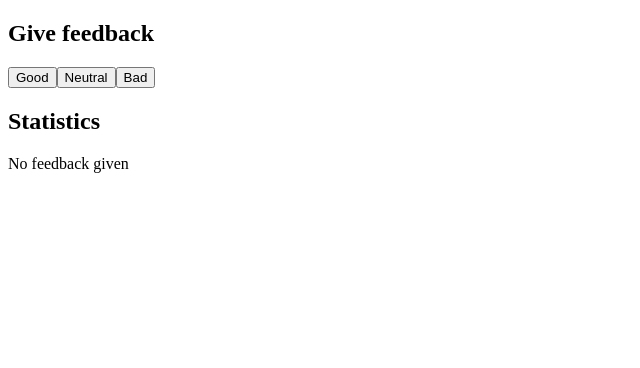
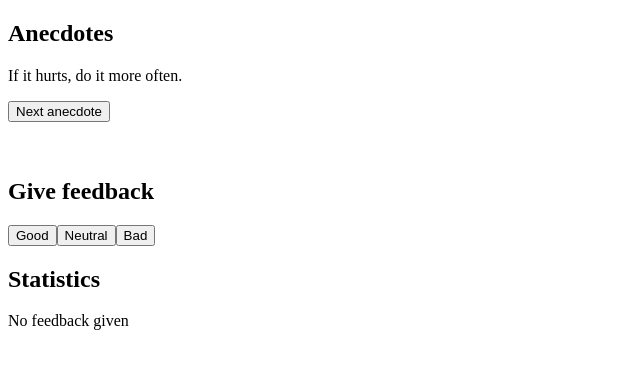
Before and after one commit to AngelGabriel-ManzanoContreras/fullstackopen, a React (Vite) app in the folder part1/introdemo/: page / in a window 1280 px wide. Shown: the top 368 px of the page, without its empty margins (0-640 px from the left). Built offline with nearby package versions, Linux system fonts and the light colour scheme; the HTML template or start-up script is replaced by a standard one.

Commit message:
Activity 1.12 done ig

```diff
--- a/part1/introdemo/src/App.jsx
+++ b/part1/introdemo/src/App.jsx
@@ -44,17 +44,61 @@
   )
 }
 
+
+
+const anecdotes = [
+  'If it hurts, do it more often.',
+  'Adding manpower to a late software project makes it later!',
+  'The first 90 percent of the code accounts for the first 90 percent of the development time...The remaining 10 percent of the code accounts for the other 90 percent of the development time.',
+  'Any fool can write code that a computer can understand. Good programmers write code that humans can understand.',
+  'Premature optimization is the root of all evil.',
+  'Debugging is twice as hard as writing the code in the first place. Therefore, if you write the code as cleverly as possible, you are, by definition, not smart enough to debug it.',
+  'Programming without an extremely heavy use of console.log is same as if a doctor would refuse to use x-rays or blood tests when diagnosing patients.',
+  'The only way to go fast, is to go well.'
+]
+
+const Anecdote = ({ selected }) => {
+  return (
+    <section>
+      <p>{ anecdotes[ selected ] }</p>
+    </section>
+  )
+}
+
 const App = () => {
   const [good, setGood] = useState(0)// 1
   const [neutral, setNeutral] = useState(0)// 0
   const [bad, setBad] = useState(0)// -1
 
+  const [selected, setSelected] = useState(0)
+
   const handleChange = ( fun, curval ) => {
     fun( curval + 1 )// increment the corresponding value, good, neutral or bad
   }
 
+  const handleSelection = ( movement ) => {
+    //const res = selected + movement
+    const res = Math.floor( Math.random() * anecdotes.length )
+    console.log( res )
+
+    if ( res < 0 || res >= anecdotes.length ) {
+      setSelected( 0 )
+      return
+    }
+
+    setSelected( res )
+  }
+
+
   return (
     <>
+      <Title title="Anecdotes" />
+      <Anecdote selected={selected} />
+      <CustomButton text="Next anecdote" handleClick={ () => handleSelection() } />
+
+      <br />
+      <br />
+      <br />
       <Title title="Give feedback" />
 
       <section>
```
